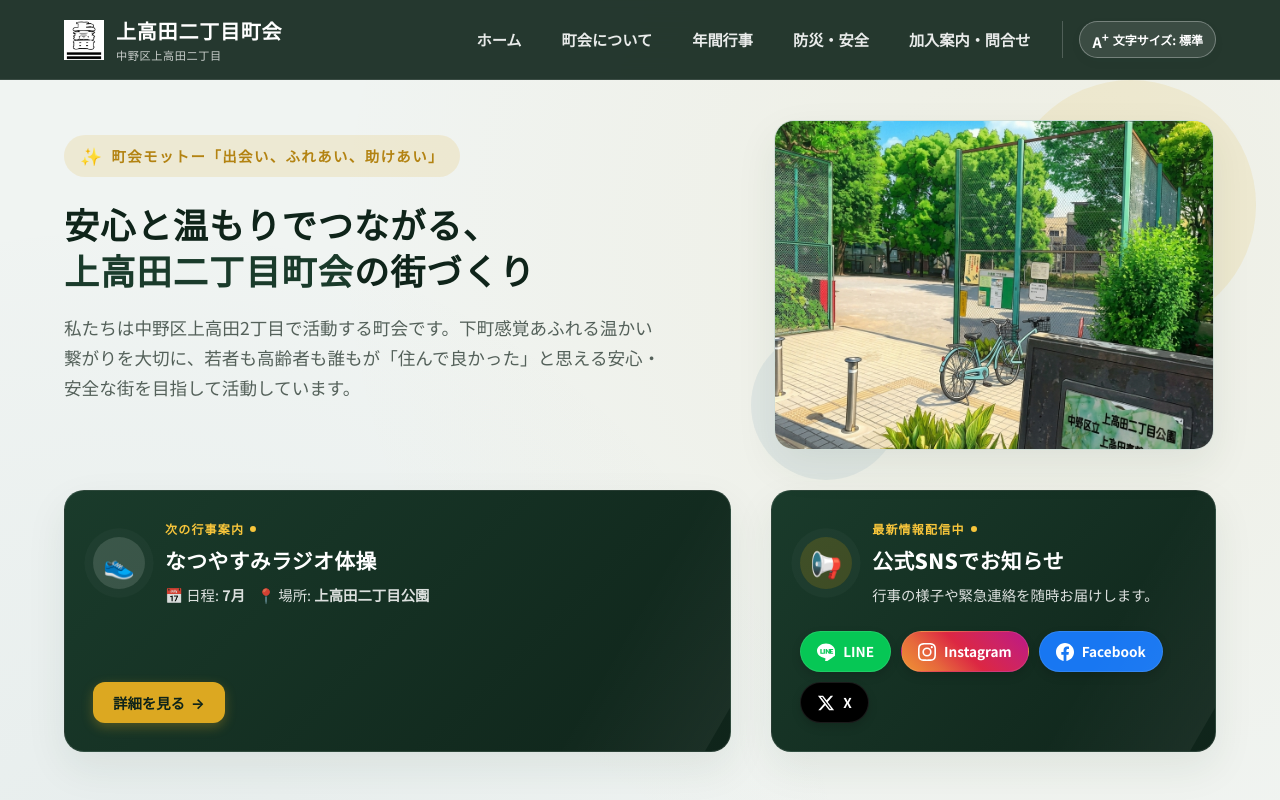
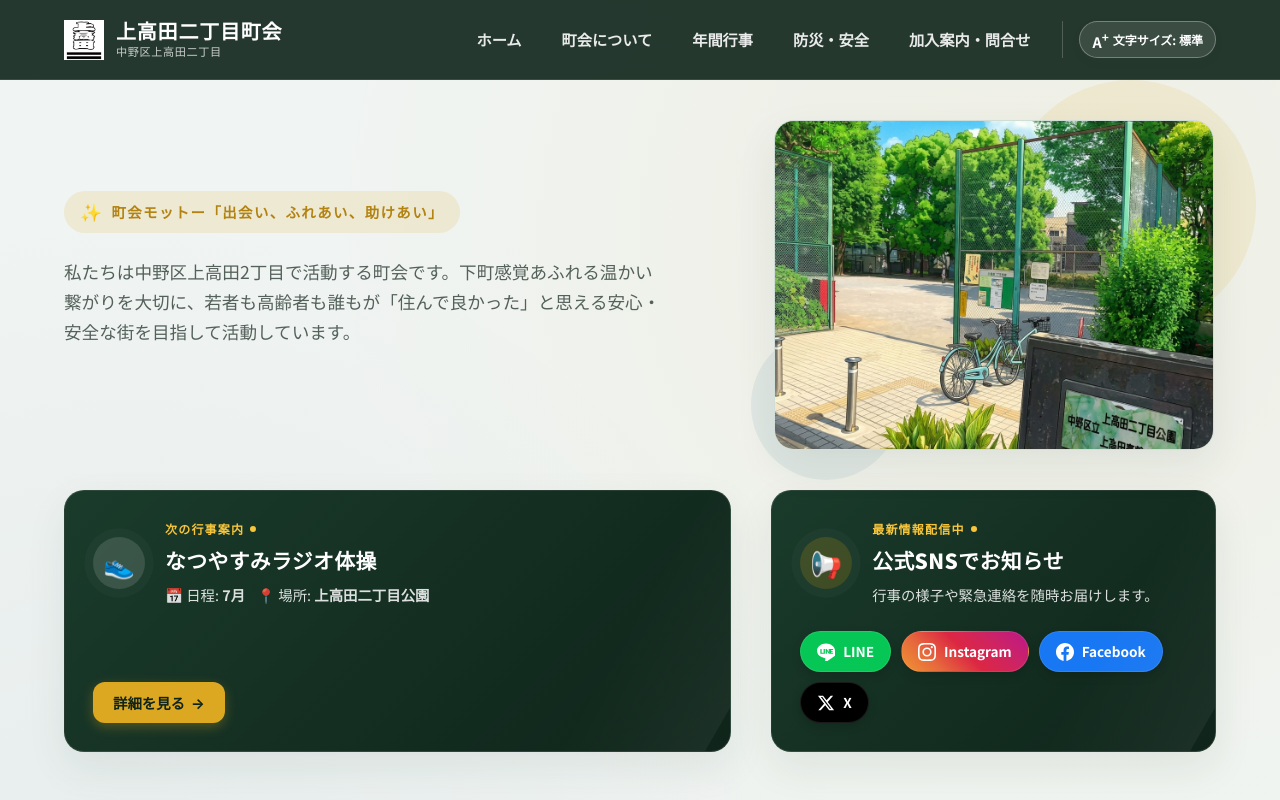
Before and after one commit to negisi/kami2web, a website built with Vite: page index.html in a window 1280 px wide. Shown: the top 800 px of the page. Built offline with nearby package versions, Linux system fonts and the light colour scheme.

Commit message:
content: remove hero heading message and make logo title h1 for SEO

```diff
--- a/index.html
+++ b/index.html
@@ -28,7 +28,7 @@
       <a href="#header" class="logo-link" aria-label="上高田二丁目町会 ホームへ">
         <img src="./logo.png" alt="上高田二丁目町会 ロゴ" class="logo-icon" width="512" height="512">
         <div class="logo-text">
-          <span class="logo-title">上高田二丁目町会</span>
+          <h1 class="logo-title">上高田二丁目町会</h1>
           <span class="logo-sub">中野区上高田二丁目</span>
         </div>
       </a>
@@ -69,10 +69,6 @@
               <span class="hero-motto-decor" aria-hidden="true">✨</span>
               <span>町会モットー「出会い、ふれあい、助けあい」</span>
             </div>
-            <h1 class="hero-title">
-              安心と温もりでつながる、<br>
-              <span>上高田二丁目町会</span>の街づくり
-            </h1>
             <p class="hero-description">
               私たちは中野区上高田2丁目で活動する町会です。下町感覚あふれる温かい繋がりを大切に、若者も高齢者も誰もが「住んで良かった」と思える安心・安全な街を目指して活動しています。
             </p>
```
